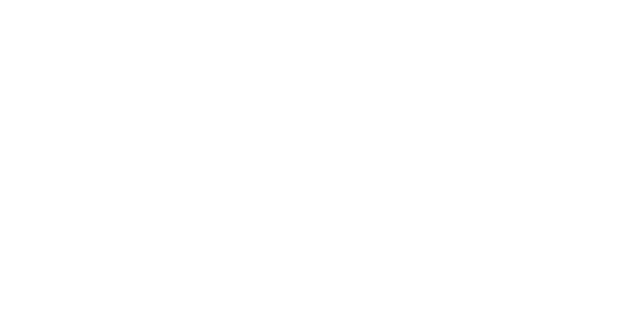
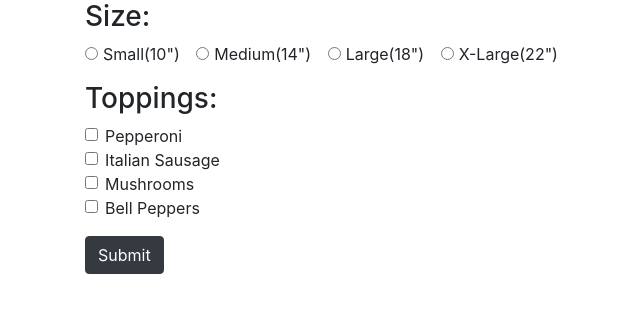
Before and after one commit to MaxBrockbank/friday_solo_project4, a plain HTML site: page index.html in a window 1280 px wide. Shown: the whole page, without its empty margins (0-640 px from the left). Drawn offline with Linux system fonts and the light colour scheme.

Commit message:
add Pizza construcotr and next spec

```diff
--- a/index.html
+++ b/index.html
@@ -7,10 +7,52 @@
   <script src="js/scripts.js"></script>
   <meta charset="UTF-8">
   <meta name="viewport" content="width=device-width, initial-scale=1.0">
-  <title>Document</title>
+  <title>Max's Pizza Parlor</title>
 </head>
 <body>
-
+  <div class="container">
+    <form id="pizza">
+      <div class="form-group" id="size">
+        <h3>Size:</h3>
+        <div class="form-check-inline">
+          <input type="radio" class="form-check-input" name="size" id="small" value="10">
+          <label for="small" class="form-check-label">Small(10")</label>
+        </div>
+        <div class="form-check-inline">
+          <input type="radio" class="form-check-input" name="size" id="medium" value="15">
+          <label for="medium" class="form-check-label">Medium(14")</label>
+        </div>
+        <div class="form-check-inline">
+          <input type="radio" class="form-check-input" name="size" id="large" value="22">
+          <label for="large" class="form-check-label">Large(18")</label>
+        </div>
+        <div class="form-check-inline">
+          <input type="radio" class="form-check-input" name="size" id="xl" value="28">
+          <label for="xl" class="form-check-label">X-Large(22")</label>
+        </div>
+      </div>
+      <div class="form-group" id="toppings">
+        <h3>Toppings:</h3>
+        <div class="form-check">
+          <input type="checkbox" class="form-check-input" name="toppings" id="pepperoni" value="1">
+          <label for="pepperoni" class="form-check-label">Pepperoni</label>
+        </div>
+        <div class="form-check">
+          <input type="checkbox" class="form-check-input" name="toppings" id="sausage" value="3">
+          <label for="sausage" class="form-check-label">Italian Sausage</label>
+        </div>
+        <div class="form-check">
+          <input type="checkbox" class="form-check-input" name="toppings" id="mushrooms" value="2">
+          <label for="mushrooms" class="form-check-label">Mushrooms</label>
+        </div>
+        <div class="form-check">
+          <input type="checkbox" class="form-check-input" name="toppings" id="peppers" value="1">
+          <label for="peppers" class="form-check-label">Bell Peppers</label>
+        </div>
+      </div>
+      <button type="submit" class="btn btn-dark">Submit</button>
+    </form>
+  </div>
 
 </body>
 </html>
--- a/js/scripts.js
+++ b/js/scripts.js
@@ -0,0 +1,21 @@
+//Business Logic
+
+function Pizza(size, toppings){
+  this.size = size;
+  this.toppings = toppings;
+}
+
+
+$(document).ready(function(){
+
+  $("#pizza").submit(function(event){
+    event.preventDefault();
+
+    let size = $("input[name=size]:radio:checked");
+    let toppings = $("input[name=toppings]")
+    let price = []
+
+    console.log($("input[name=toppings]:checked").attr("id"));
+  })
+
+})
```
Also changed, not shown: 1 other file.
